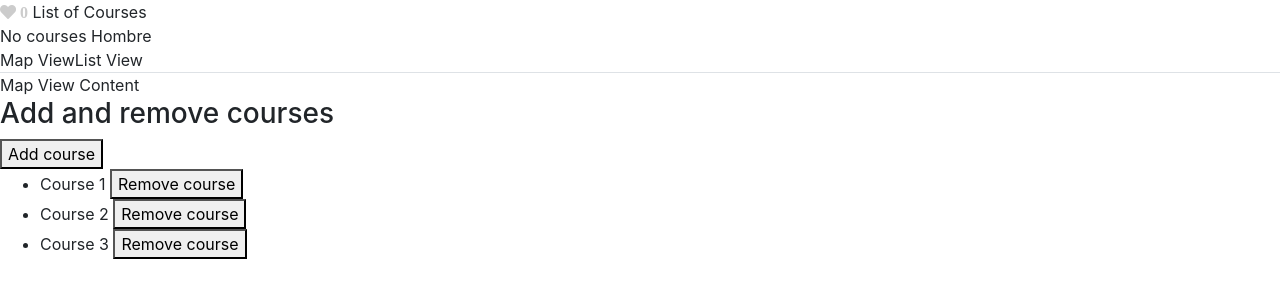
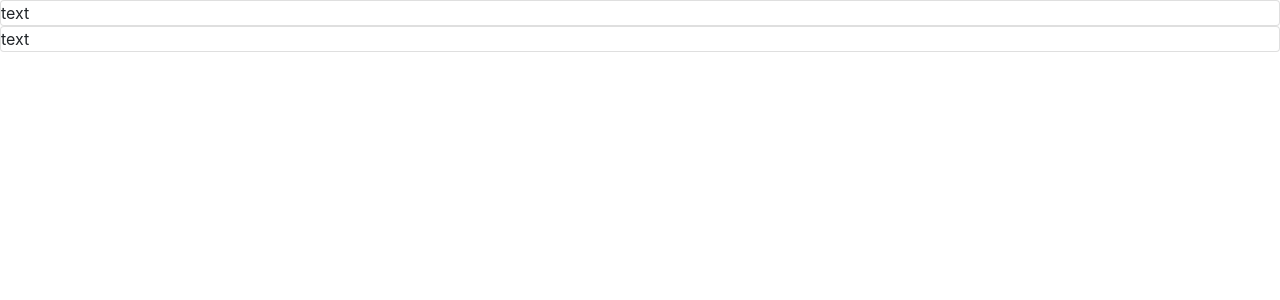
Before and after one commit to tony2tones/angular-learning, an Angular app in the folder starter/: page / in a window 1280 px wide. Shown: the top 300 px of the page. Built offline with nearby package versions, Linux system fonts and the light colour scheme.

Commit message:
learnings

```diff
--- a/starter/src/app/app.component.html
+++ b/starter/src/app/app.component.html
@@ -1,26 +1,7 @@
-<like [likesCount]="tweet.likesCount" [isActive]="tweet.isLiked"></like>
+<zippy title="Shipping Details">
+    Shipping Details content
+</zippy>
 
-<div *ngIf="courses.length > 0; then coursesList; else noCourses"></div>
-<ng-template #coursesList> List of Courses </ng-template>
-<ng-template #noCourses> No courses yet </ng-template>
-
-<div [hidden]="courses.length === 0">No courses Hombre</div>
-<div [hidden]="courses.length > 0">list of them courses</div>
-
-  <ul class="nav nav-tabs">
-    <li [class.active]="viewMode == 'map'"><a (click)="viewMode = 'map'">Map View</a></li>
-    <li [class.active]="viewMode == 'list'"><a (click)="viewMode = 'list'"> List View</a></li>
-  </ul>
-<div [ngSwitch]="viewMode">
-    <div *ngSwitchCase="'map'">Map View Content</div>
-    <div *ngSwitchCase="'list'">List View Content</div>
-    <div *ngSwitchDefault>toasty</div>
-</div>
-<h3>Add and remove courses</h3>
-<button (click)="onAdd()">Add course</button>
-<ul >
-    <li *ngFor="let course of courses">
-        {{course.name}}
-        <button (click)="onRemove(course)">Remove course</button>
-    </li>
-</ul>
+<zippy title="Billing Details">
+        Billing Details content
+</zippy>
--- a/starter/src/app/app.module.ts
+++ b/starter/src/app/app.module.ts
@@ -12,6 +12,8 @@ import { CoursesService } from './courses.service';
 import { TitleCasePipe } from './title-case.pipe';
 import { FavoriteComponent } from './favorite/favorite.component';
 import { LikeComponent } from './like/like.component';
+import { InputFormatDirective } from './input-format.directive';
+import { ZippyComponent } from './zippy/zippy.component';
 
 @NgModule({
   declarations: [
@@ -22,6 +24,8 @@ import { LikeComponent } from './like/like.component';
     TitleCasePipe,
     FavoriteComponent,
     LikeComponent,
+    InputFormatDirective,
+    ZippyComponent,
 
   ],
   imports: [
--- /dev/null
+++ b/starter/src/app/input-format.directive.ts
@@ -0,0 +1,21 @@
+import { Directive, HostListener, ElementRef, Input } from '@angular/core';
+import { format } from 'url';
+
+@Directive({
+  selector: '[appInputFormat]'
+})
+export class InputFormatDirective {
+  @Input('appInputFormat') format;
+  constructor(private el: ElementRef) { }
+
+  @HostListener('blur') onBlur(){
+    let value: string = this.el.nativeElement.value;
+    if(this.format === 'lowercase')
+    this.el.nativeElement.value = value.toLowerCase();
+    else {
+      this.el.nativeElement.value = value.toUpperCase();
+    }
+  }
+
+
+}
--- /dev/null
+++ b/starter/src/app/zippy/zippy.component.html
@@ -0,0 +1 @@
+<div  class="card"> text </div>
```
Also changed, not shown: starter/src/app/zippy/zippy.component.ts (added, +13 -0 lines), starter/src/app/zippy/zippy.component.css (added), 2 other files (tests, documents, lock files or other folders).
